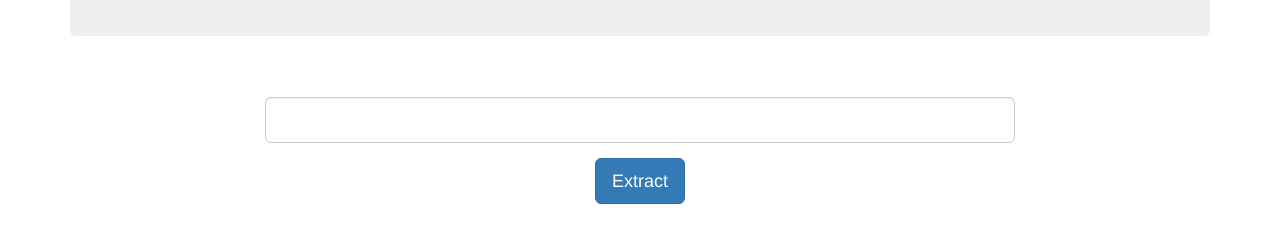
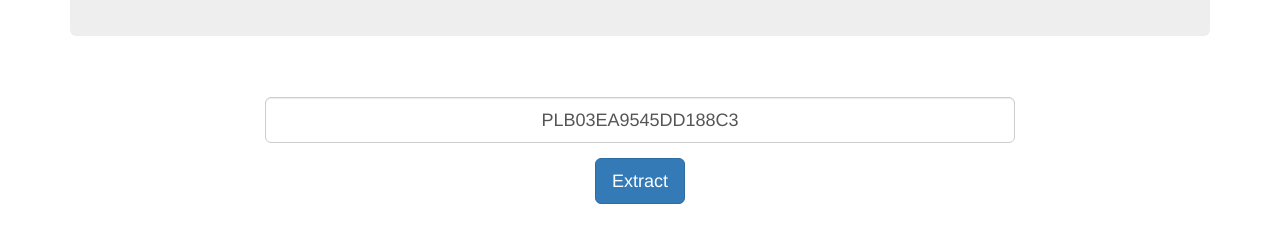
Before and after one commit to reesinkf/youtube-extr, a website: page public/index.html in a window 1280 px wide. Shown: the part 166-408 px from the top of the page. Drawn offline with nearby package versions, Linux system fonts and the light colour scheme.

Commit message:
added default playlist for testing

```diff
--- a/public/core.js
+++ b/public/core.js
@@ -1,6 +1,7 @@
 angular.module('youtubeExtr', [])
 .controller('mainController', function($scope, $http) {
     $scope.playlistID = {}
+    $scope.playlistID.text = 'PLB03EA9545DD188C3';
     $scope.showLoader = false;
 
     $scope.extract = function() {
--- a/public/index.html
+++ b/public/index.html
@@ -49,7 +49,7 @@
                 <form>
                     <div class="form-group">
 
-                        <input type="text" class="form-control input-lg text-center" value="PLB03EA9545DD188C3" ng-model="playlistID.text">
+                        <input type="text" class="form-control input-lg text-center" ng-model="playlistID.text">
                     </div>
 
                     <button type="submit" class="btn btn-primary btn-lg" ng-click="extract()">Extract</button>
```
